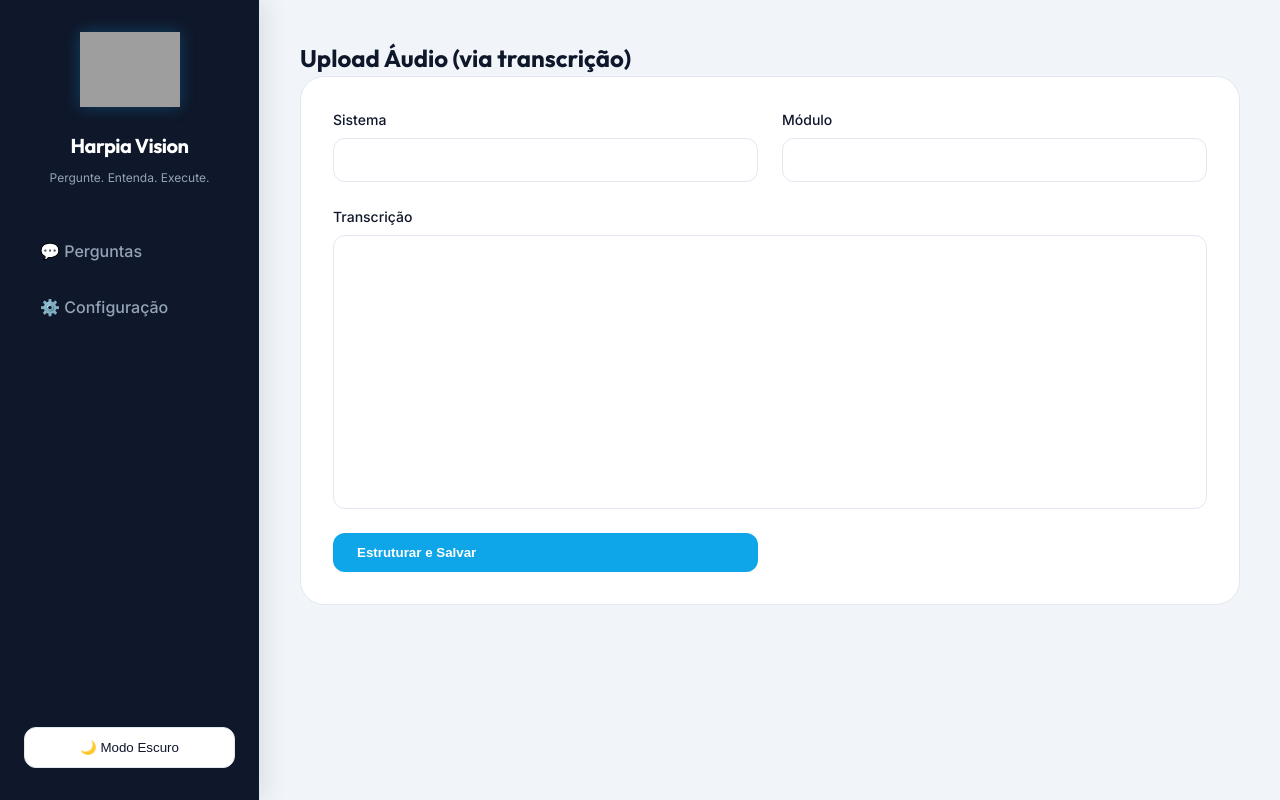
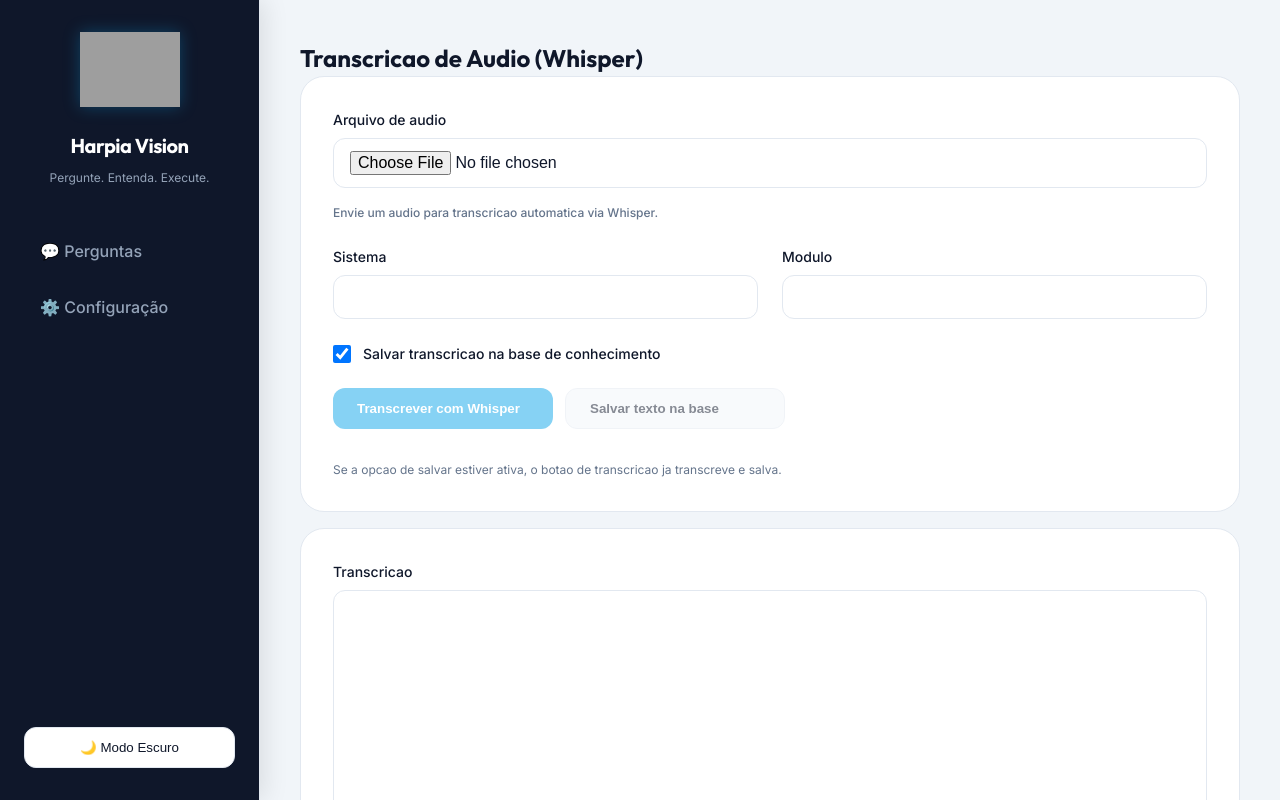
Before and after one commit to Brunom-Oliveira/IA_hpw, a React (Vite) app in the folder frontend/: page /upload-audio in a window 1280 px wide. Shown: the top 800 px of the page. Built offline with nearby package versions, Linux system fonts and the light colour scheme; no server answers; grey boxes are pictures that could not be loaded.

Commit message:
feat: add whisper audio transcription flow with optional knowledge save

```diff
--- a/frontend/src/pages/Settings.jsx
+++ b/frontend/src/pages/Settings.jsx
@@ -23,15 +23,15 @@
   return (
     <section>
       <header className="page-header">
-        <h2>Configuração</h2>
+        <h2>Configuracao</h2>
       </header>
 
       <div className="settings-grid">
         <article className="card">
-          <h3>Preferências da IA</h3>
+          <h3>Preferencias da IA</h3>
           <form onSubmit={saveSettings} className="settings-form">
             <label>
-              Limite de Precisão (Top K)
+              Limite de Precisao (Top K)
               <input
                 type="number"
                 min="1"
@@ -42,20 +42,20 @@
                   setMessage("");
                 }}
               />
-              <span className="stat-label">Define quantos trechos de documento a inteligência deve ler.</span>
+              <span className="stat-label">Define quantos trechos de documento a inteligencia deve ler.</span>
             </label>
-            <button type="submit">Salvar Definições</button>
+            <button type="submit">Salvar Definicoes</button>
           </form>
-          {message && <p className="success" style={{marginTop: '1rem'}}>{message}</p>}
+          {message && <p className="success" style={{ marginTop: "1rem" }}>{message}</p>}
         </article>
 
         <article className="card">
-          <h3>Central de Administração</h3>
+          <h3>Central de Administracao</h3>
           <div className="settings-links">
-            <Link to="/dashboard">📊 Dashboard Geral</Link>
-            <Link to="/add">📄 Novo Conhecimento</Link>
-            <Link to="/upload-audio">🎙️ Transcrição Audio</Link>
-            <Link to="/upload-sql">🗂️ Mapear Schema SQL</Link>
+            <Link to="/dashboard">Dashboard Geral</Link>
+            <Link to="/add">Novo Conhecimento</Link>
+            <Link to="/upload-audio">Transcricao de Audio (Whisper)</Link>
+            <Link to="/upload-sql">Mapear Schema SQL</Link>
           </div>
         </article>
       </div>
--- a/frontend/src/pages/UploadAudio.jsx
+++ b/frontend/src/pages/UploadAudio.jsx
@@ -2,14 +2,60 @@
 import api from "../api";
 
 export default function UploadAudio() {
+  const [audioFile, setAudioFile] = useState(null);
   const [transcription, setTranscription] = useState("");
   const [system, setSystem] = useState("");
   const [module, setModule] = useState("");
+  const [saveToKnowledge, setSaveToKnowledge] = useState(true);
+  const [transcriptionResult, setTranscriptionResult] = useState(null);
   const [result, setResult] = useState(null);
   const [error, setError] = useState("");
   const [loading, setLoading] = useState(false);
 
-  async function handleSubmit(event) {
+  async function handleTranscribe(event) {
+    event.preventDefault();
+    setLoading(true);
+    setError("");
+    setResult(null);
+    setTranscriptionResult(null);
+
+    try {
+      if (!audioFile) {
+        throw new Error("Selecione um arquivo de audio para transcrever");
+      }
+
+      const formData = new FormData();
+      formData.append("audio", audioFile);
+
+      const response = await api.post("/api/transcribe", formData, {
+        headers: { "Content-Type": "multipart/form-data" },
+        timeout: Number(import.meta.env.VITE_AUDIO_TRANSCRIBE_TIMEOUT_MS || 300000),
+      });
+
+      const text = response?.data?.text || "";
+      if (!text) {
+        throw new Error("A transcricao retornou vazia");
+      }
+
+      setTranscription(text);
+      setTranscriptionResult(response.data);
+
+      if (saveToKnowledge) {
+        const saveResponse = await api.post("/knowledge/upload-audio", {
+          transcription: text,
+          system,
+          module,
+        });
+        setResult(saveResponse.data);
+      }
+    } catch (err) {
+      setError(err?.response?.data?.error || err?.message || "Falha ao transcrever audio");
+    } finally {
+      setLoading(false);
+    }
+  }
+
+  async function handleSaveText(event) {
     event.preventDefault();
     setLoading(true);
     setError("");
@@ -31,26 +77,81 @@
 
   return (
     <section>
-      <h2>Upload Áudio (via transcrição)</h2>
-      <form className="form-grid" onSubmit={handleSubmit}>
+      <h2>Transcricao de Audio (Whisper)</h2>
+
+      <form className="form-grid" onSubmit={handleTranscribe}>
+        <label className="full">
+          Arquivo de audio
+          <input
+            type="file"
+            accept="audio/*,.mp3,.wav,.m4a,.ogg,.flac"
+            onChange={(e) => {
+              setAudioFile(e.target.files?.[0] || null);
+              setError("");
+              setTranscriptionResult(null);
+            }}
+          />
+          <span className="stat-label">Envie um audio para transcricao automatica via Whisper.</span>
+        </label>
+
         <label>
           Sistema
           <input value={system} onChange={(e) => setSystem(e.target.value)} />
         </label>
+
         <label>
-          Módulo
+          Modulo
           <input value={module} onChange={(e) => setModule(e.target.value)} />
         </label>
+
+        <label className="full checkbox-row">
+          <input
+            type="checkbox"
+            checked={saveToKnowledge}
+            onChange={(e) => setSaveToKnowledge(e.target.checked)}
+          />
+          <span>Salvar transcricao na base de conhecimento</span>
+        </label>
+
+        <div className="full action-row">
+          <button type="submit" disabled={loading || !audioFile}>
+            {loading ? "Processando..." : "Transcrever com Whisper"}
+          </button>
+          <button
+            type="button"
+            className="secondary"
+            disabled={loading || !transcription.trim()}
+            onClick={handleSaveText}
+          >
+            {loading ? "Processando..." : "Salvar texto na base"}
+          </button>
+        </div>
+
+        <p className="full stat-label">
+          Se a opcao de salvar estiver ativa, o botao de transcricao ja transcreve e salva.
+        </p>
+      </form>
+
+      <form className="form-grid" onSubmit={handleSaveText} style={{ marginTop: "1rem" }}>
         <label className="full">
-          Transcrição
+          Transcricao
           <textarea rows={12} value={transcription} onChange={(e) => setTranscription(e.target.value)} />
+          <span className="stat-label">Voce pode editar o texto antes de salvar.</span>
         </label>
-        <button type="submit" disabled={loading}>
+        <button type="submit" disabled={loading || !transcription.trim()}>
           {loading ? "Processando..." : "Estruturar e Salvar"}
         </button>
       </form>
 
       {error && <p className="error">{error}</p>}
+
+      {transcriptionResult && (
+        <div className="result-box">
+          <h3>Transcricao concluida</h3>
+          <pre>{JSON.stringify(transcriptionResult, null, 2)}</pre>
+        </div>
+      )}
+
       {result && (
         <div className="result-box">
           <h3>Item indexado</h3>
--- a/frontend/src/styles.css
+++ b/frontend/src/styles.css
@@ -402,6 +402,27 @@
   grid-column: span 2;
 }
 
+.checkbox-row {
+  flex-direction: row !important;
+  align-items: center;
+  gap: 0.75rem !important;
+}
+
+.checkbox-row input[type="checkbox"] {
+  width: 18px;
+  height: 18px;
+}
+
+.action-row {
+  display: flex;
+  gap: 0.75rem;
+  flex-wrap: wrap;
+}
+
+.action-row button {
+  min-width: 220px;
+}
+
 input, select {
   padding: 0.75rem 1rem;
   border: 1px solid var(--border-main);
```
